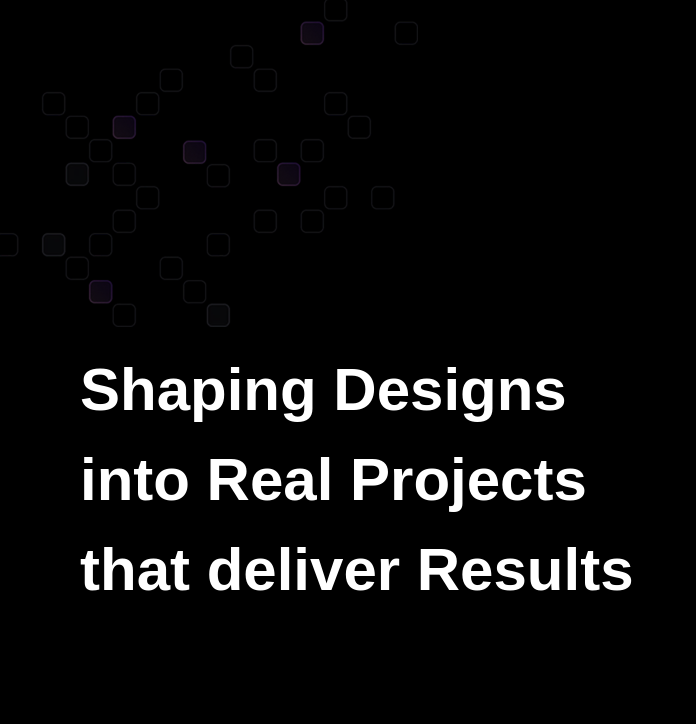
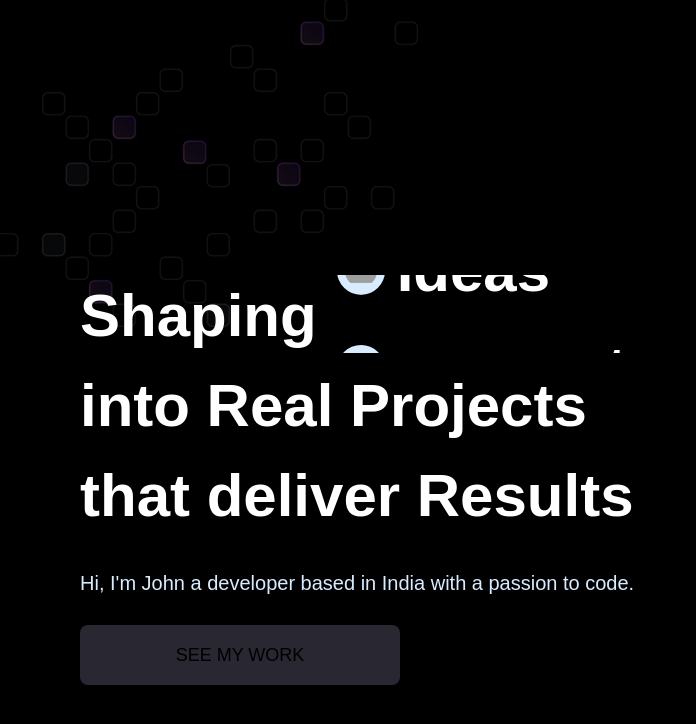
Before and after one commit to SFX1993/3D-Portfolio, a React (Vite) app: page / in a window 1280 px wide. Shown: the top 724 px of the page, without its empty margins (0-696 px from the left). Built offline with nearby package versions, Linux system fonts and the light colour scheme; grey boxes are pictures that could not be loaded; a web font is replaced by a local one.

Commit message:
working on the header

```diff
--- /dev/null
+++ b/src/components/HeroModels/HeroExperience.jsx
@@ -0,0 +1,4 @@
+const HeroExperience = () => {
+  return <div className=""></div>;
+};
+export default HeroExperience;
--- /dev/null
+++ b/src/components/button.jsx
@@ -0,0 +1,17 @@
+import { div } from "three/tsl";
+
+const Button = ({ text, className, id }) => {
+  return (
+    <a className={`${className ?? ""} cta-wrapper`}>
+      <div className="cta-button group">
+        <div className="bg circle">
+          <p className="text">{text}</p>
+          <div className="arrow-wrapper">
+            <img src="/images/arrow-down.svg" alt="arrow" />
+          </div>
+        </div>
+      </div>
+    </a>
+  );
+};
+export default Button;
--- /dev/null
+++ b/src/constants/index.js
@@ -0,0 +1,4 @@
+export const words = [
+  { text: "Ideas", imgPath: "./images/ideas.svg" },
+  { text: "concepts", imgPath: "./images/concepts.svg" },
+];
--- a/src/sections/hero.jsx
+++ b/src/sections/hero.jsx
@@ -1,8 +1,8 @@
 import React from "react";
-const words = [
-  { text: "Ideas", imgPath: "./images/ideas.svg" },
-  { text: "concepts", imgPath: "./images/concepts.svg" },
-];
+import { words } from "../constants";
+import Button from "../components/button";
+import HeroExperience from "../components/HeroModels/HeroExperience";
+
 const Hero = () => {
   return (
     <section id="hero" className="relative overflow-hidden">
@@ -13,12 +13,44 @@
         <header className="flex flex-col justify-center md:w-full w-screen md:px-20 px-5">
           <div className="flex flex-col gap-7">
             <div className="hero-text">
-              <h1>Shaping Designs</h1>
+              <h1>
+                Shaping{" "}
+                <span className="slide">
+                  <span className="wrapper">
+                    {words.map((word) => (
+                      <span
+                        key={word.text}
+                        className="flex items-center md:gap-3 gap-1 pb-2"
+                      >
+                        <img
+                          src="{word.imgPath}"
+                          alt="{word.text}"
+                          className="xl:size-12 md:size-10 size-7 md:p-2 p-1 rounded-full bg-white-50"
+                        />{" "}
+                        <span>{word.text}</span>
+                      </span>
+                    ))}
+                  </span>
+                </span>
+              </h1>
               <h1>into Real Projects</h1>
               <h1>that deliver Results</h1>
             </div>
+            <p className="text-white-50 md:text-xl relative z-10 pointer-events-none">
+              Hi, I'm John a developer based in India with a passion to code.
+            </p>
+            <Button
+              className="md:w-80 md:h-16 w-60 h-12"
+              id="button"
+              text="See my Work"
+            />
           </div>
         </header>
+        <figure>
+          <div className="hero-3d-layout">
+            <HeroExperience />
+          </div>
+        </figure>
       </div>
     </section>
   );
```
